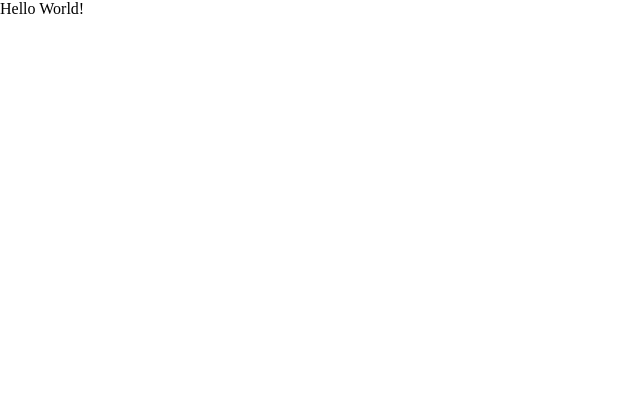
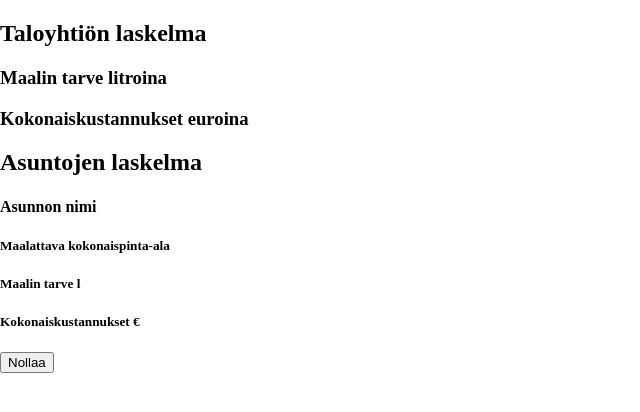
Before and after one commit to Tommi-dev/maalilaskuriApp, a React app: page / in a window 1280 px wide. Shown: the top 412 px of the page, without its empty margins (0-640 px from the left). Built offline with nearby package versions, Linux system fonts and the light colour scheme; the HTML template or start-up script is replaced by a standard one.

Commit message:
Lisätty laskurin komponentteja

```diff
--- a/src/App.js
+++ b/src/App.js
@@ -1,9 +1,10 @@
 import React from 'react'
+import PaintCalculator from './paint_calculator/components/PaintCalculator'
 
 const App = () => {
     return (
       <div>
-        Hello World!
+        <PaintCalculator />
       </div>
     )
   }
--- /dev/null
+++ b/src/paint_calculator/components/Apartment.js
@@ -0,0 +1,23 @@
+import React from 'react'
+
+const Apartment = () => {
+    return (
+        <div className='apartment-container' >
+            <h4>Asunnon nimi</h4>
+            <div className='apartment-result' >
+                <h5>Maalattava kokonaispinta-ala</h5>
+                <p></p>
+            </div>
+            <div className='apartment-result' >
+                <h5>Maalin tarve l</h5>
+                <p></p>
+            </div>
+            <div className='apartment-result' >
+                <h5>Kokonaiskustannukset €</h5>
+                <p></p>
+            </div>
+        </div>
+    )
+}
+
+export default Apartment
--- /dev/null
+++ b/src/paint_calculator/components/Apartments.js
@@ -0,0 +1,12 @@
+import React from 'react'
+import Apartment from './Apartment'
+
+const Apartments = () => {
+    return (
+        <>
+            <Apartment />
+        </>
+    )
+}
+
+export default Apartments
--- /dev/null
+++ b/src/paint_calculator/components/Dashboard.js
@@ -0,0 +1,35 @@
+import React from 'react'
+import Apartments from './Apartments'
+
+const Dashboard = () => {
+    return (
+        <div>
+            <div className='housing-cooperative' >
+                <h2>Taloyhtiön laskelma</h2>
+                <div className='wrap-container' >
+                    <div className='housing-cooperative-result' >
+                        <h3>Maalin tarve litroina</h3>
+                        <p></p>
+                    </div>
+                    <div className='housing-cooperative-result' >
+                        <h3>Kokonaiskustannukset euroina</h3>
+                        <p></p>
+                    </div>
+                </div>
+            </div>
+
+            <div className='apartments' >
+                <h2>Asuntojen laskelma</h2>
+                <div className='wrap-container' >
+                    <Apartments />
+                </div>
+            </div>
+
+            <div className='reset-button-container' >
+                <button>Nollaa</button>
+            </div>
+        </div>
+    )
+}
+
+export default Dashboard
--- /dev/null
+++ b/src/paint_calculator/components/PaintCalculator.js
@@ -0,0 +1,21 @@
+import React from 'react'
+import PaintForm from './PaintForm'
+import Dashboard from './Dashboard'
+
+const PaintCalculator = ({value=false}) => {
+
+    if (value) {
+        return (
+            <>
+                <PaintForm />
+            </>
+        )
+    }
+    return (
+        <>
+            <Dashboard />
+        </>
+    )
+}
+
+export default PaintCalculator
--- /dev/null
+++ b/src/paint_calculator/components/PaintForm.js
@@ -0,0 +1,36 @@
+import React from 'react'
+
+const PaintForm = () => {
+    return (
+        <div>
+            <label>
+                <h1>Maalin perustiedot</h1>
+            </label>
+            <form>
+                <input
+                    name='price'
+                    type='number'
+                    placeholder='Maalin hinta €/l'
+                    required
+                />
+                <input
+                    name='spreadingRate'
+                    type='number'
+                    placeholder='Maalin riittoisuus m2/l'
+                    required
+                />
+                <input
+                    name='paintLayers'
+                    type='number'
+                    placeholder='Maalauskerrat'
+                    required
+                />
+
+                <button type='submit' >Laske</button>
+
+            </form>
+        </div>
+    )
+}
+
+export default PaintForm
```
Also changed, not shown: src/paint_calculator/Calculator.js (added).
